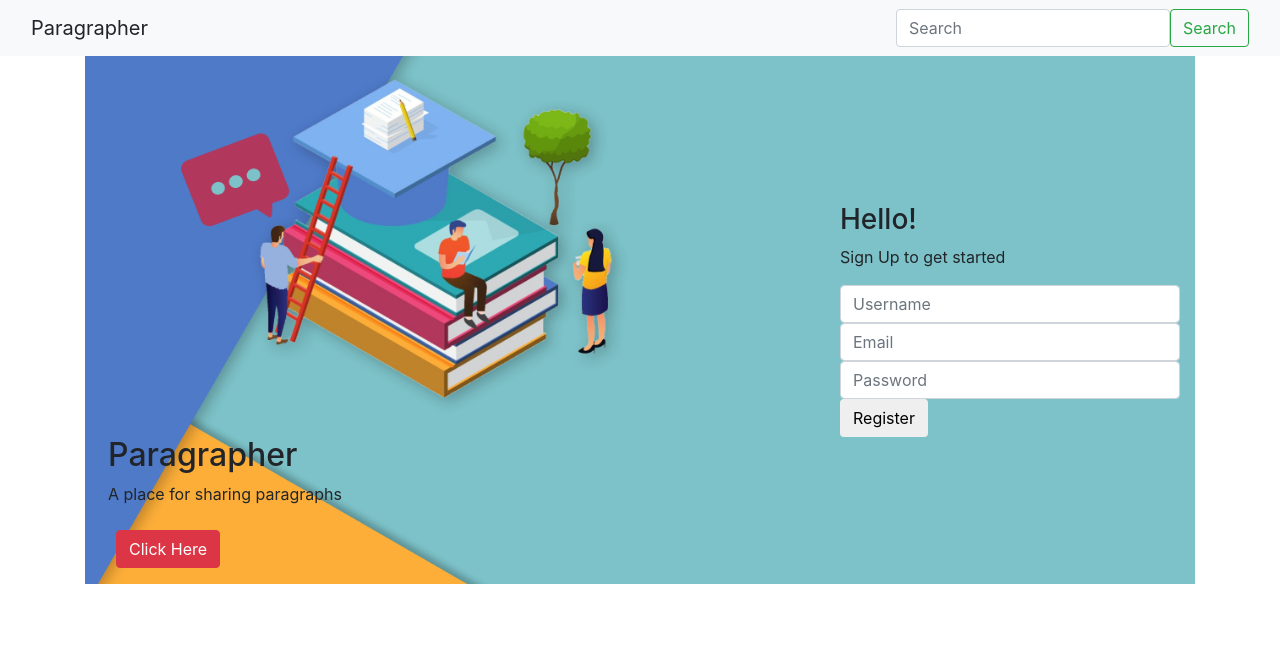
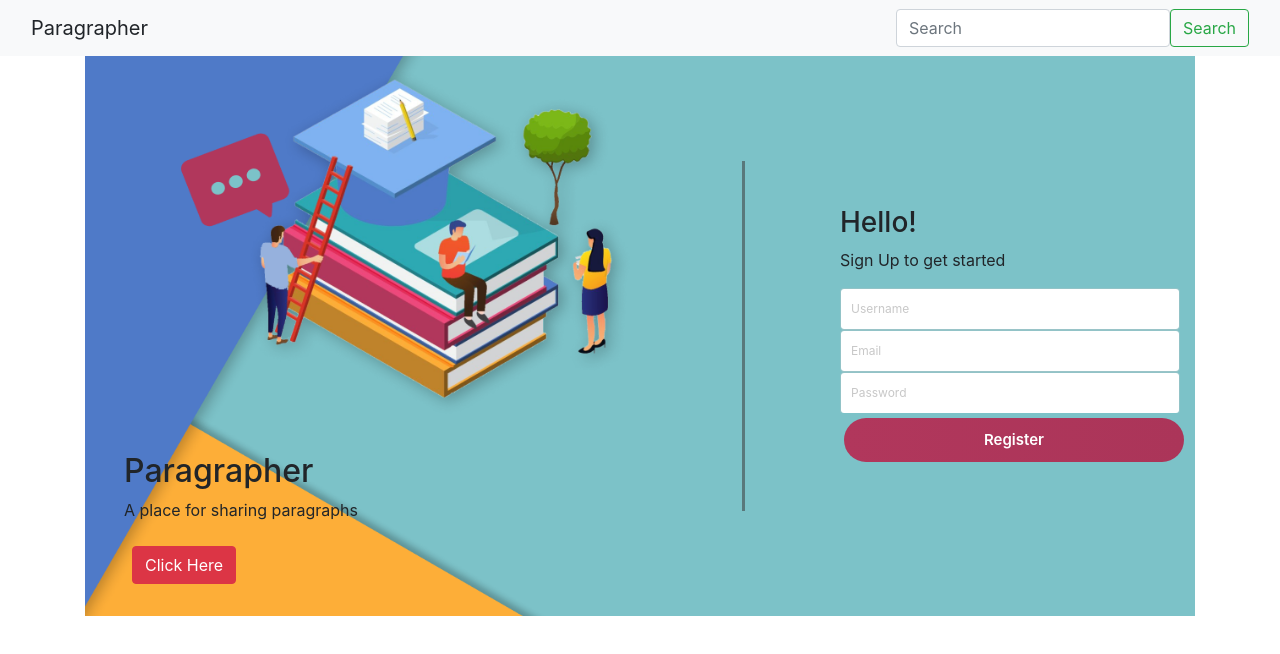
Before and after one commit to Paragrapher315/paragrapher_FrontEnd, a React (Create React App) app in the folder paragrapher/: page /user/register in a window 1280 px wide. Shown: the top 654 px of the page. Built offline with nearby package versions, Linux system fonts and the light colour scheme.

Commit message:
New components(SubmitButton and Input) added

```diff
--- a/paragrapher/package.json
+++ b/paragrapher/package.json
@@ -6,10 +6,12 @@
     "@testing-library/jest-dom": "^5.14.1",
     "@testing-library/react": "^11.2.7",
     "@testing-library/user-event": "^12.8.3",
+    "bootstrap": "^5.1.3",
     "react": "^17.0.2",
     "react-dom": "^17.0.2",
     "react-router-dom": "^5.3.0",
     "react-scripts": "4.0.3",
+    "styled-components": "^5.3.3",
     "web-vitals": "^1.1.2"
   },
   "scripts": {
--- a/paragrapher/src/components/RegisterationForm/RegisterationForm.css
+++ b/paragrapher/src/components/RegisterationForm/RegisterationForm.css
@@ -1,4 +1,15 @@
-.register-popup{
-    background-image: url("../../assets/RegisterBG.png");
-    background-size: 100%;
+.register-popup {
+  background-image: url("../../assets/RegisterBG.png");
+  background-size: 100%;
+  display: flex;
 }
+.form-control:focus {
+  border-color: rgb(177, 55, 92);
+  box-shadow: inset 0 1px 1px rgba(0, 0, 0, 0.075), 0 0 8px rgb(177, 55, 92);
+}
+.red-background {
+  background-color: rgb(177, 55, 92);
+}
+.white {
+  color: #ffffff;
+}
--- a/paragrapher/src/components/RegisterationForm/RegisterationForm.jsx
+++ b/paragrapher/src/components/RegisterationForm/RegisterationForm.jsx
@@ -1,6 +1,7 @@
 import React, {useState} from 'react';
 import './RegisterationForm.css';
 import PeopleDiscussion from '../../assets/PeopleDiscussion.png';
+import { Input, Line, SubmitButton } from './common';
 
 
 
@@ -69,22 +70,23 @@ function RegistrationForm(props) {
                     <div>
                         <img alt="People Discussion image" className="img-fluid" src={PeopleDiscussion}/>
                     </div>
-                    <div className="m-2">
+                    <div className="m-4">
                         <h2>Paragrapher</h2>
                         <p>A place for sharing paragraphs</p>
                         <button className="btn btn-danger m-2">Click Here</button>
                     </div>
                 </div>
+                <Line/>
                 <div className="register-right col-4">
                     <div>
                         <h3>Hello!</h3>
                         <p>Sign Up to get started</p>
                     </div>
                     <div>
-                        <input placeholder="Username" className="form-control"/>
-                        <input placeholder="Email" className="form-control"/>
-                        <input type="password" placeholder="Password" className="form-control"/>
-                        <button type="submit" className="btn">Register</button>
+                        <Input placeholder="Username" className="form-control"/>
+                        <Input placeholder="Email" className="form-control"/>
+                        <Input type="password" placeholder="Password" className="form-control"/>
+                        <SubmitButton type="submit" className="btn btn-danger m-1">Register</SubmitButton>
                     </div>
                 </div>
             </div>
--- /dev/null
+++ b/paragrapher/src/components/RegisterationForm/common.jsx
@@ -0,0 +1,52 @@
+import styled from "styled-components";
+
+export const Input = styled.input`
+  width: 100%;
+  height: 42px;
+  outline: none;
+  border: 1px solid rgba(200, 200, 200, 0.3);
+  padding: 0px 10px;
+  border-bottom: 1.4px solid transparent;
+  transition: all 150ms ease-in-out;
+  font-size: 12px;
+  &::placeholder {
+    color: rgba(200, 200, 200, 1);
+  }
+  &:not(:last-of-type) {
+    border-bottom: 1.5px solid rgba(200, 200, 200, 0.4);
+  }
+  &:focus {
+    outline: none;
+    border-bottom: 2px solid rgb(177,55,92);
+  }
+`;
+
+
+export const SubmitButton = styled.button`
+  width: 100%;
+  padding: 11px 40%;
+  color: #fff;
+  font-size: 15px;
+  font-weight: 600;
+  border: none;
+  border-radius: 100px 100px 100px 100px;
+  cursor: pointer;
+  transition: all, 240ms ease-in-out;
+  background: rgb(177,55,92);
+  background: linear-gradient(90deg, rgba(177,55,92,1) 0%, rgba(171,53,89,1) 100%);
+
+  &:hover {
+    filter: brightness(1.1);
+  }
+
+`;
+export const Line = styled.line`
+  border-left: 3px solid rgba(36, 9, 9, 0.4);
+  height: 350px;
+  position: absolute;
+  left: 58%;
+  margin-left: 0px;
+  top: 100;
+
+
+`;
```
Also changed, not shown: 1 other file (tests, documents, lock files or other folders).
